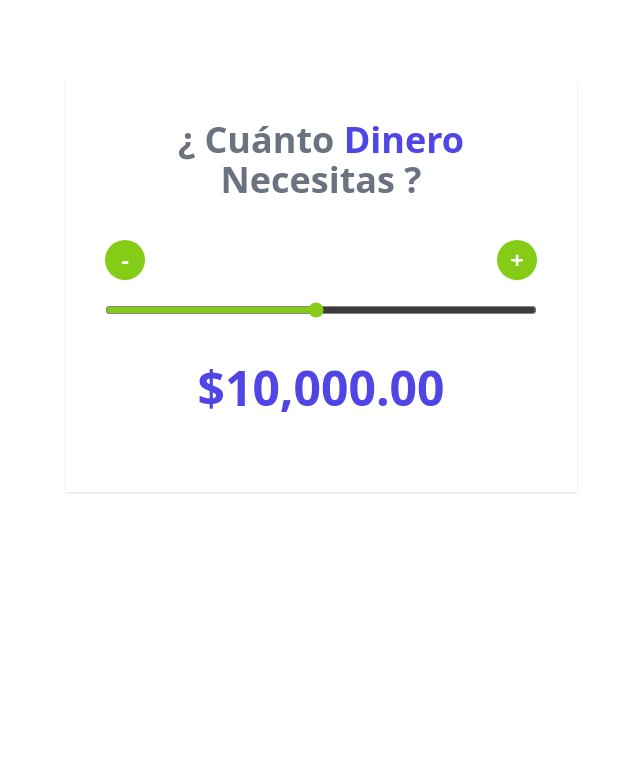
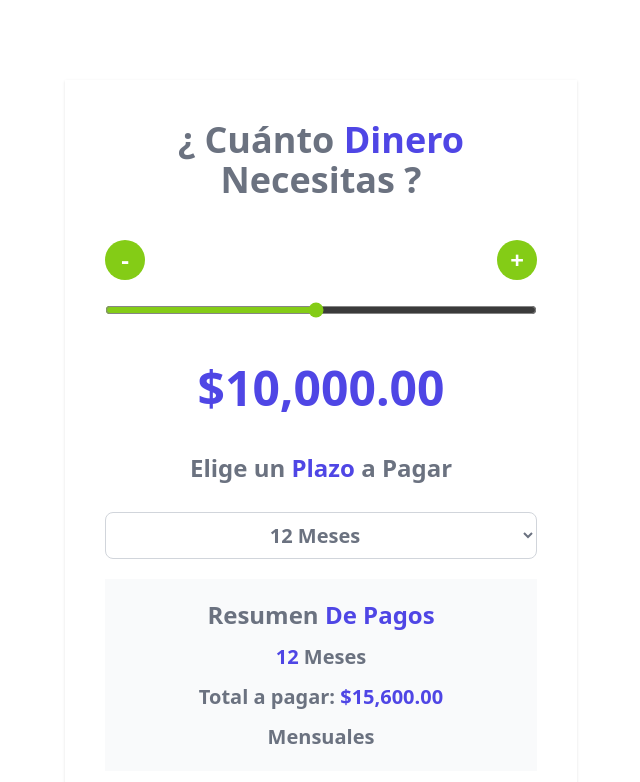
Before and after one commit to JPalacio3/Cotizador-Prestamos, a Vue app in the folder cotizador-prestamos-vue/: page / in a window 1280 px wide. Shown: the top 782 px of the page, without its empty margins (319-959 px from the left). Built offline with nearby package versions, Linux system fonts and the light colour scheme.

Commit message:
feat: Implementando la función encargada de calcular el total a pagar en base al interes de prestamo y tiempo a pagar

```diff
--- a/cotizador-prestamos-vue/src/App.vue
+++ b/cotizador-prestamos-vue/src/App.vue
@@ -1,22 +1,30 @@
 <script setup>
-import { ref, computed } from 'vue';
+import { ref, computed, watch } from 'vue';
 
 import Header from './components/Header.vue';
 import Button from './components/Button.vue';
+import { calcularTotalPagar } from './helpers'
 
 const cantidad = ref( 10000 );
+const meses = ref( 12 );
+const total = ref( calcularTotalPagar( cantidad.value, meses.value ) );
 const MIN = 500;
 const MAX = 20000;
 const STEP = 500;
 
-const formatearDinero = computed( () => {
+const formatearDinero = ( valor ) => {
     const formatter = new Intl.NumberFormat( 'en-US', {
         style: 'currency',
         currency: 'USD'
+    } );
+    return formatter.format( valor );
+};
 
-    } )
-    return formatter.format( cantidad.value );
+watch( [ cantidad, meses ], () => {
+    total.value = calcularTotalPagar( cantidad.value, meses.value );
 } );
+
+
 
 const handleChangeDecrementor = () => {
     if ( cantidad.value <= MIN ) {
@@ -42,16 +50,41 @@
         <Header />
 
         <div class="flex justify-between mt-10">
-            <Button :operador="'-'" :fn="handleChangeDecrementor" />
-            <Button :operador="'+'" :fn="handleChangeIncrementor" />
+            <Button :operador="'-'" @fn="handleChangeDecrementor" />
+            <Button :operador="'+'" @fn="handleChangeIncrementor" />
         </div>
 
         <div class="my-5">
             <input type="range" class="w-full bg-gray-200 accent-lime-500 hover:accent-lime-600 " :min="MIN" :max="MAX"
                 :step="STEP" v-model.number="cantidad" />
 
-            <p class="text-center my-10 text-5xl font-extrabold text-indigo-600">{{ formatearDinero }}</p>
+            <p class="text-center my-10 text-5xl font-extrabold text-indigo-600">{{ formatearDinero(cantidad) }}</p>
+
+            <h2 class="text-2xl font-extrabold text-gray-500 text-center">
+                Elige un <span class="text-indigo-600">Plazo</span> a Pagar
+            </h2>
+
+            <select name="" id=""
+                class="w-full p-2 bg-white border border-gray-300 rounded-lg text-center text-xl font-bold text-gray-500 mt-7"
+                :value="meses" v-model.number="meses">
+                <option value="#" selected disabled class="text-gray-400"> Seleccione</option>
+                <option value="6"> 6 Meses</option>
+                <option value="12"> 12 Meses</option>
+                <option value="24"> 24 Meses</option>
+            </select>
+        </div>
+
+        <div class="my-5 space-y-3 bg-gray-50 p-5">
+            <h2 class="text-2xl font-extrabold text-gray-500 text-center">
+                Resumen <span class="text-indigo-600">De Pagos</span>
+            </h2>
+            <p class="text-xl text-gray-500 text-center font-bold"><span class="text-indigo-600">{{ meses }}</span>
+                Meses</p>
+            <p class="text-xl text-gray-500 text-center font-bold">Total a pagar: <span
+                    class="text-indigo-600">{{ formatearDinero(total) }}</span></p>
+            <p class="text-xl text-gray-500 text-center font-bold">Mensuales</p>
+
+
         </div>
     </div>
-
 </template>
--- a/cotizador-prestamos-vue/src/components/Button.vue
+++ b/cotizador-prestamos-vue/src/components/Button.vue
@@ -1,13 +1,11 @@
 <script setup>
 const props = defineProps( {
-    operador: String,
-    fn: Function
+    operador: String
 } );
 </script>
 
 <template>
     <button type="button"
         class="h-10 w-10 flex items-center justify-center font-bold bg-lime-500 rounded-full hover:outline-none hover:ring-2 hover:ring-offset-2 hover:ring-lime-500 text-white text-2xl"
-        @click="fn">{{
-            operador }}</button>
+        @click="$emit('fn')">{{ operador }}</button>
 </template>
--- /dev/null
+++ b/cotizador-prestamos-vue/src/helpers/index.js
@@ -0,0 +1,28 @@
+const calcularTotalPagar = ( cantidad, plazo ) => {
+    let total;
+
+    // Mientras mayor es la cantidad, menor es el interés
+    if ( cantidad < 5000 ) {
+        total = cantidad * 1.5;
+    } else if ( cantidad >= 5000 && cantidad < 10000 ) {
+        total = cantidad * 1.4;
+    } else if ( cantidad >= 10000 && cantidad < 15000 ) {
+        total = cantidad * 1.3;
+    } else {
+        total = cantidad * 1.1;
+    }
+
+    // Mientras mayor sea el plazo, mayor es el interés
+    if ( plazo === 6 ) {
+        total *= 1.1;
+    } else if ( plazo === 12 ) {
+        total *= 1.2;
+    } else {
+        total *= 1.3;
+    }
+    return total;
+}
+
+export {
+    calcularTotalPagar
+}
```
